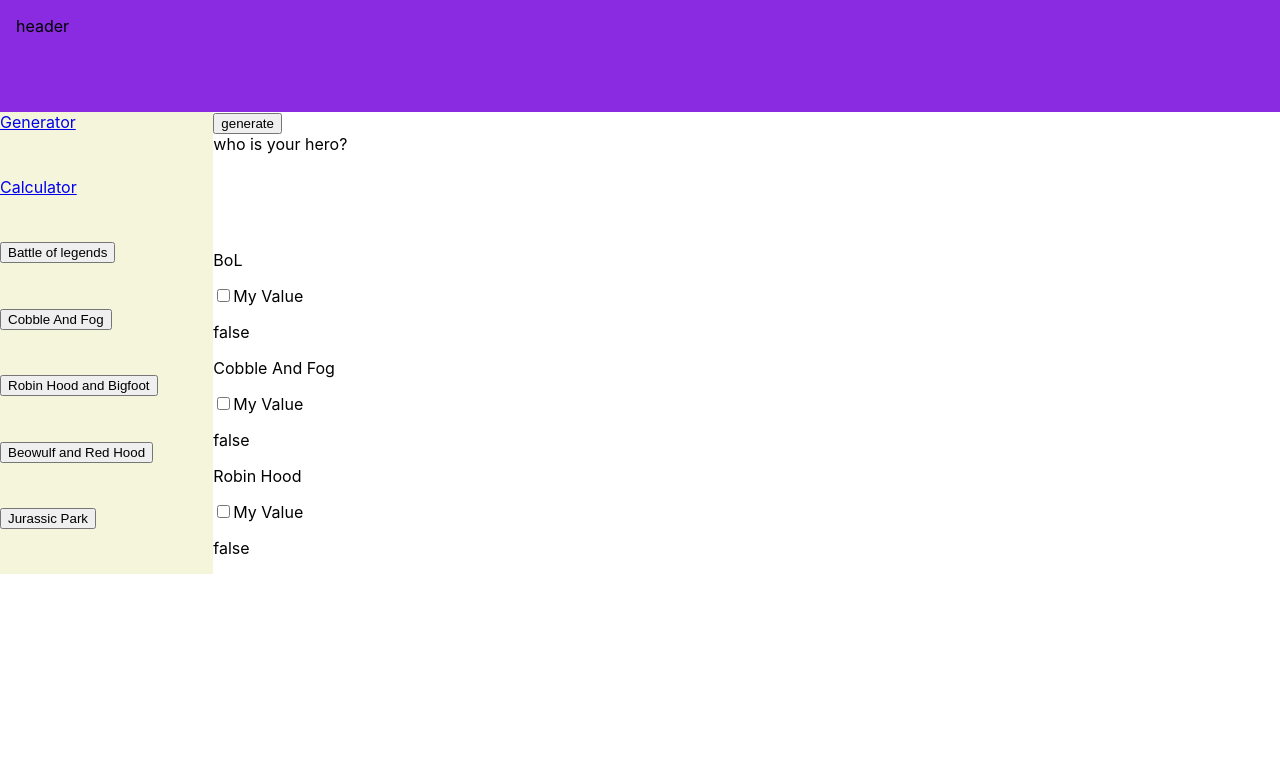
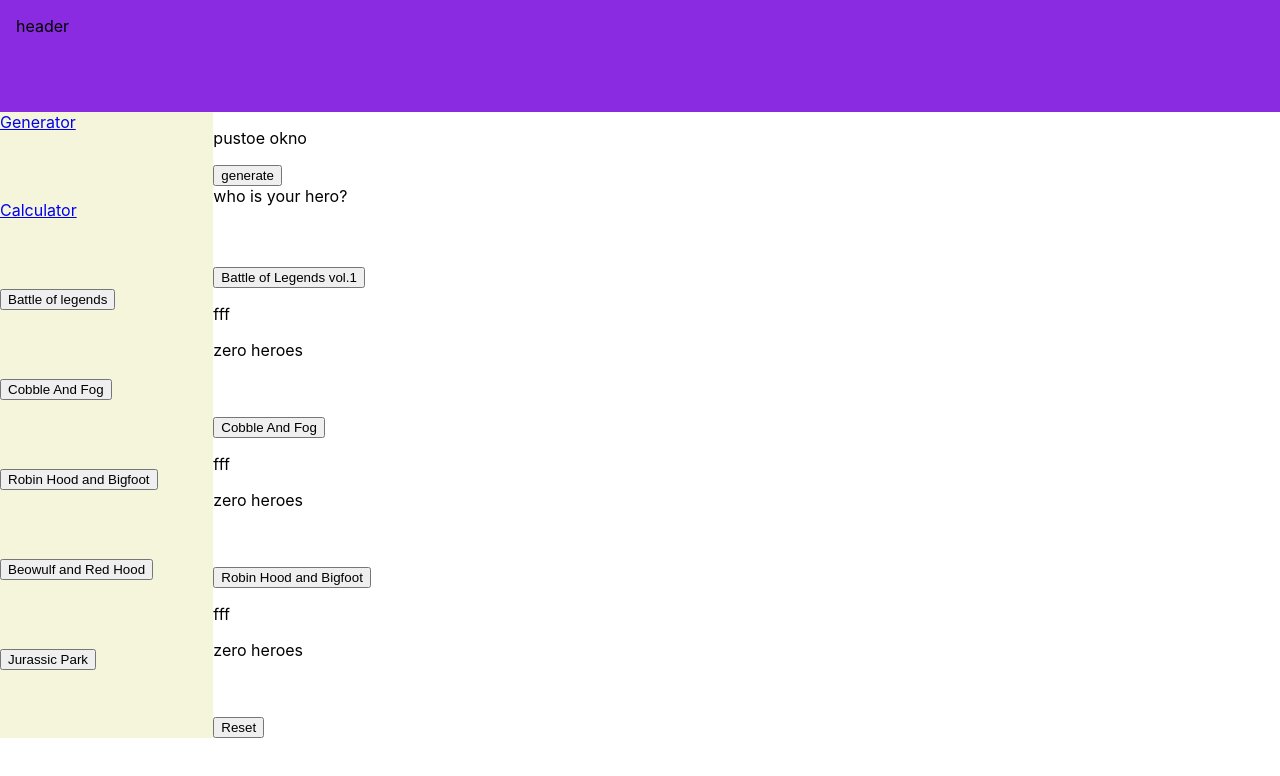
Before and after one commit to Bolych/unmatched, a React (Create React App) app: page /generator in a window 1280 px wide. Shown: the top 776 px of the page. Built offline with nearby package versions, Linux system fonts and the light colour scheme.

Commit message:
17.02 begin of the day

```diff
--- a/src/App.js
+++ b/src/App.js
@@ -16,7 +16,7 @@ import RobinHood from "./components/Heroes/RobinAndBigFoot/RobinHood";
 import Bigfoot from "./components/Heroes/RobinAndBigFoot/Bigfoot";
 import RedHood from "./components/Heroes/RedHoodBeowulf/RedHood";
 import Beowulf from "./components/Heroes/RedHoodBeowulf/Beowulf";
-import HeroGenerator from "./components/HeroGenerator/HeroGenerator";
+import HeroGeneratorPage from "./components/HeroGenerator/HeroGenerator";
 
 function App(props) {
     console.log(props)
@@ -29,7 +29,7 @@ function App(props) {
                 <div>
                     <Routes>
                         {/*{heroesList}*/}
-                        <Route path='/generator' element={<HeroGenerator/>}/>
+                        <Route path='/generator' element={<HeroGeneratorPage/>}/>
                         <Route path='/calculator' element={<Calculator/>}/>
                         {/*Battle of Legends Heroes:*/}
                         <Route path='/arthur' element={  <Arthur state={props.arthur}/>}/>
--- a/src/components/HeroGenerator/HeroGenerator.js
+++ b/src/components/HeroGenerator/HeroGenerator.js
@@ -12,91 +12,111 @@ import {useEffect, useRef, useState} from "react";
 
 // Checkbox
 
+
+// function TextArea(props) {
+//     const [visibleHeroes, setVisibleHeroes ] = useState('hi')
+//
+//
+//     return (
+//     return
+//         <div>
+//             <p>{props.heroesList}</p>
+//         </div>
+//     )
+// }
+
+
 let battleOfLegendsHeroes = ['Alice', 'Meduza', 'Sindbad', 'Arthur']
 let cobbleAndFogHeroes = ['Jackile', 'Scherlock', 'Drakula', 'Invisible']
 let robinHoodAndBigfootHeroes = ['Robin', 'Bigfoot']
 
-let heroes = [ 'Alice', 'Meduza', 'Sindbad', 'Arthur', 'Robin', 'Bigfoot', 'Red hood', 'Beowulf', 'Jackile', 'Scherlock', 'Drakula', 'Invisible']
+let heroes = ['Alice', 'Meduza', 'Sindbad', 'Arthur', 'Robin', 'Bigfoot', 'Red hood', 'Beowulf', 'Jackile', 'Scherlock', 'Drakula', 'Invisible']
 
-let heroesArr = []
+let heroesArr = ['sukad']
 
 
 // trying checkbox in usestate
 
-const Checkbox = (props) => {
 
-    let [checked, setChecked] = useState(false);
-    heroesArr.flat()
-    const handleChange = (e) => {
-        if (e.target.checked === true) {
-            console.log(checked)
-            heroesArr.push(props.expansionPack)
-            console.log(heroesArr)
-        }
+const HeroesWindow = (props) => {
+    const [heroesWindow, setHeroesWindow] = useState('pustoe okno')
 
-           // if (e.target.checked === false)
-     if (e.target.checked === false)
-
-         {
-             heroesArr.splice( heroesArr.length -1)
-      //       let toRemove = [props.expansionPack]
-      // let newArr =     heroesArr.splice((el) => !toRemove.includes(el));
-
-             console.log(heroesArr)
-            }
+    function newWindow() {
+        setHeroesWindow(props.input)
+    }
 
 
-        setChecked(e => !e);
-    };
+    return (<div>
+        <p>{heroesWindow}</p>
+        <p></p>
+    </div>)
+}
+
+
+const AddExpansionElement = (props) => {
+    const [visibleHeroes, setVisibleHeroes] = useState('zero heroes')
+
+    function addHeroesToArr() {
+        heroesArr.push(...props.expansionPack)
+        console.log(heroesArr)
+
+    }
+
+    const addExpansion = () => {
+        setVisibleHeroes(addHeroesToArr)
+    }
 
     return (
         <div>
-            <label>
-                <p>{props.name}</p>
-                <input
-                    type="checkbox"
-                    checked={checked}
-                    onChange={handleChange}
-                />
-                My Value
-            </label>
+            <div>
+                <button onClick={addExpansion}>{props.name}</button>
+            </div>
+            <div><p>fff</p></div>
+            <div>
 
-            <p> {checked.toString()}</p>
+                <p>{visibleHeroes}</p>
+            </div>
+            {/*<div>*/}
+            {/*    <button onClick={reset}>reset</button>*/}
+            {/*</div>*/}
+            <br/>
+            <br/>
         </div>
     );
 }
 
 
+const ResetButton = (props) => {
+    const [reset, setReset] = useState('zero')
 
+    const resetWindow = () => {
+        setReset(heroesArr = [' '])
+        console.log(heroesArr)
+    }
 
+    return <div>
+
+        <button onClick={resetWindow}>Reset</button>
+    </div>
+}
 
 
 // Generate Hero Function
-function randomHero () {
+const randomHero = () => {
+    console.log(heroesArr)
+    let random = Math.floor(Math.random() * heroesArr.length);
+    return heroesArr[random];
+
+};
+
+const HeroGenerator = () => {
+    const [hero, setHero] = useState('who is your hero?')
+    const generatedHero = () => {
+        setHero(randomHero())
+    }
 
 
-console.log(heroesArr)
-    let random = Math.floor(Math.random() * heroesArr.length);
-    let result = heroesArr[random];
-    return result
-};
-
-
-
-
-
-const HeroGenerator = () => {
-
-
-
-    const [hero, setHero] = useState('who is your hero?')
-const generatedHero = () => {
-
-        setHero(randomHero())
-}
     return <div>
-
-
         <div>
             <button onClick={generatedHero}>generate</button>
         </div>
@@ -104,11 +124,32 @@ const generatedHero = () => {
         <br/>
         <br/>
         <br/>
-        <br/>
-        <div><Checkbox name='BoL' expansionPack="'Alice', 'Meduza', 'Sindbad', 'Arthur'"/></div>
-        <div><Checkbox name='Cobble And Fog' expansionPack="'Jackile', 'Scherlock', 'Drakula', 'Invisible'"/></div>
-        <div><Checkbox name='Robin Hood' expansionPack="'Robin', 'Bigfoot'"/></div>
     </div>
 }
 
-export default HeroGenerator
+
+const HeroGeneratorPage = () => {
+    console.log(heroesArr)
+    return (
+        <div>
+            <div>
+                <HeroesWindow input={heroesArr.toString()}/>
+            </div>
+            <HeroGenerator/>
+            <div>
+                <div><AddExpansionElement name='Battle of Legends vol.1' expansionPack={battleOfLegendsHeroes}/></div>
+                <div><AddExpansionElement name='Cobble And Fog' expansionPack={cobbleAndFogHeroes}/></div>
+                <div><AddExpansionElement name='Robin Hood and Bigfoot' expansionPack={robinHoodAndBigfootHeroes}/>
+                </div>
+            </div>
+
+            <div><ResetButton/></div>
+
+        </div>
+    )
+
+
+}
+
+
+export default HeroGeneratorPage
```
Also changed, not shown: src/components/HeroGenerator/AddExpansionsButtons.js (added).
